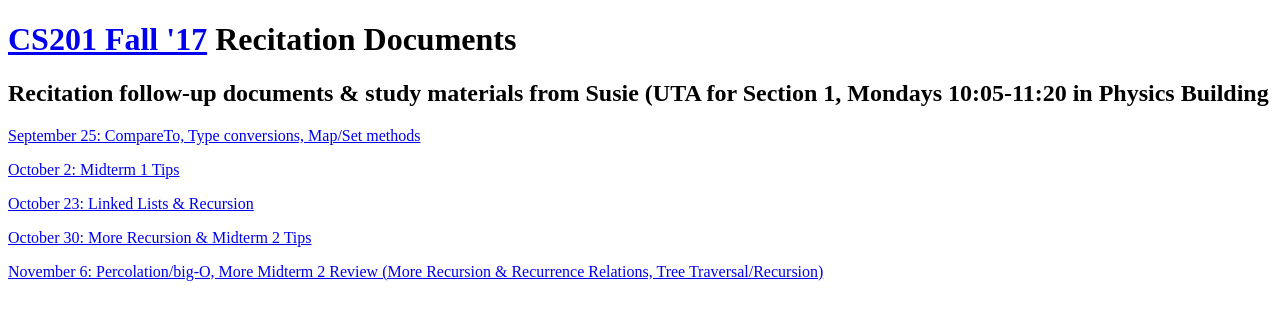
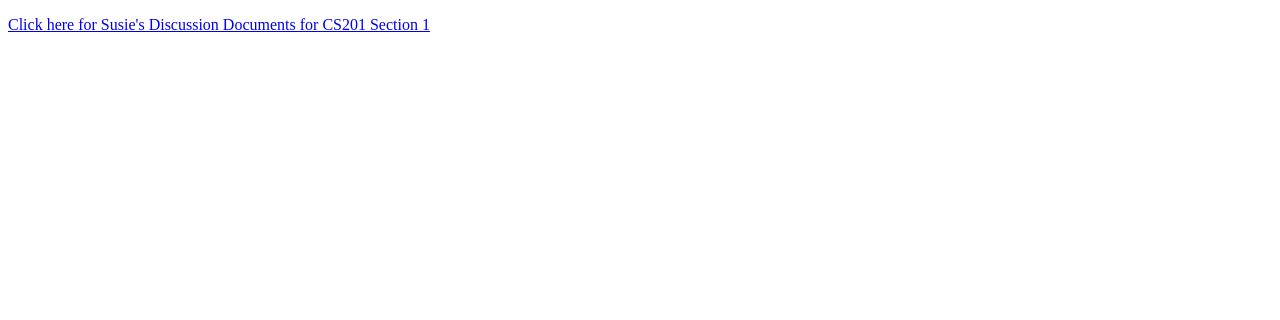
Before and after one commit to susiechoi/susiechoi.github.io, a plain HTML site: page index.html in a window 1280 px wide. Drawn offline with Linux system fonts and the light colour scheme.

Commit message:
Created separate discussion page

```diff
--- a/index.html
+++ b/index.html
@@ -1,12 +1,6 @@
 <!DOCTYPE html>
 <html>
 <body>
-<h1> <a href="http://www.cs.duke.edu/courses/compsci201/current/">CS201 Fall '17</a> Recitation Documents </h1>
-<h2> Recitation follow-up documents & study materials from Susie (UTA for Section 1, Mondays 10:05-11:20 in Physics Building</h2>
-<p><a href="https://docs.google.com/document/d/1x6yF4Pmb2k4NcK4hlpwpLr0r_USf91Ae4U9thftiRYk/edit?usp=sharing">September 25: CompareTo, Type conversions, Map/Set methods </a></p>
-<p><a href="https://docs.google.com/document/d/1Tu01Paoj6g2yosqyvAy8oj4SssWkrXQWWWGULzq6dVc/edit?usp=sharing">October 2: Midterm 1 Tips</a></p>
-<p><a href="https://docs.google.com/document/d/1Js_AOsGIIEbMrtsdj7_A42Qo4-TvulPbub3XpIdWHPM/edit?usp=sharing">October 23: Linked Lists & Recursion</a></p>
-<p><a href="https://docs.google.com/document/d/1r_pRp-P69AOnp--VJoVtlWujZmwZKuYjE_8FC9I8Kto/edit#heading=h.fbx0uf3xox3i">October 30: More Recursion & Midterm 2 Tips</a></p>
-<p><a href="https://docs.google.com/document/d/1HXmkNejAr7OAA3a9grzxDNJlCw9sQSc7bt1zLJzvZjU/edit?usp=sharing">November 6: Percolation/big-O, More Midterm 2 Review (More Recursion & Recurrence Relations, Tree Traversal/Recursion)</a></p>
+<p> <a href="./discussion.html"> Click here for Susie's Discussion Documents for CS201 Section 1</a></p>
 </body>
 </html>
```
Also changed, not shown: discussion.html (added, +12 -0 lines).
